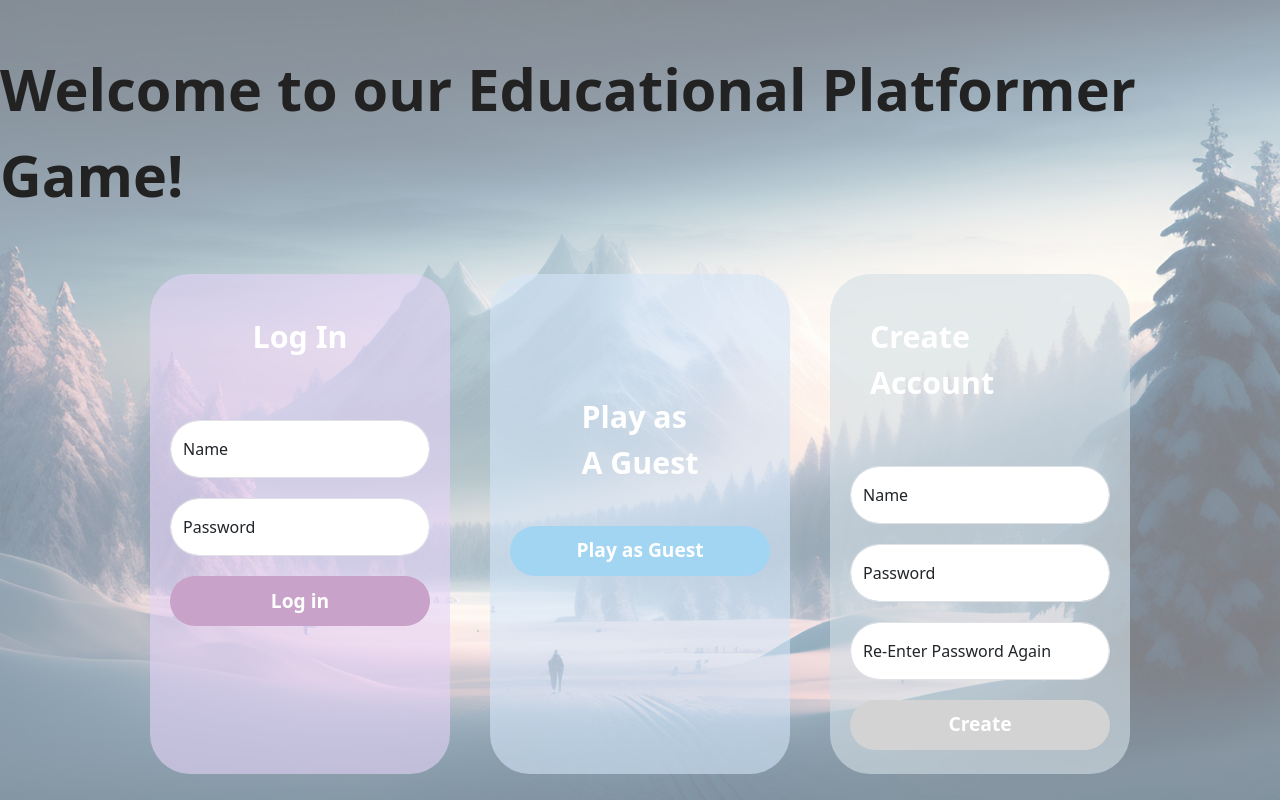
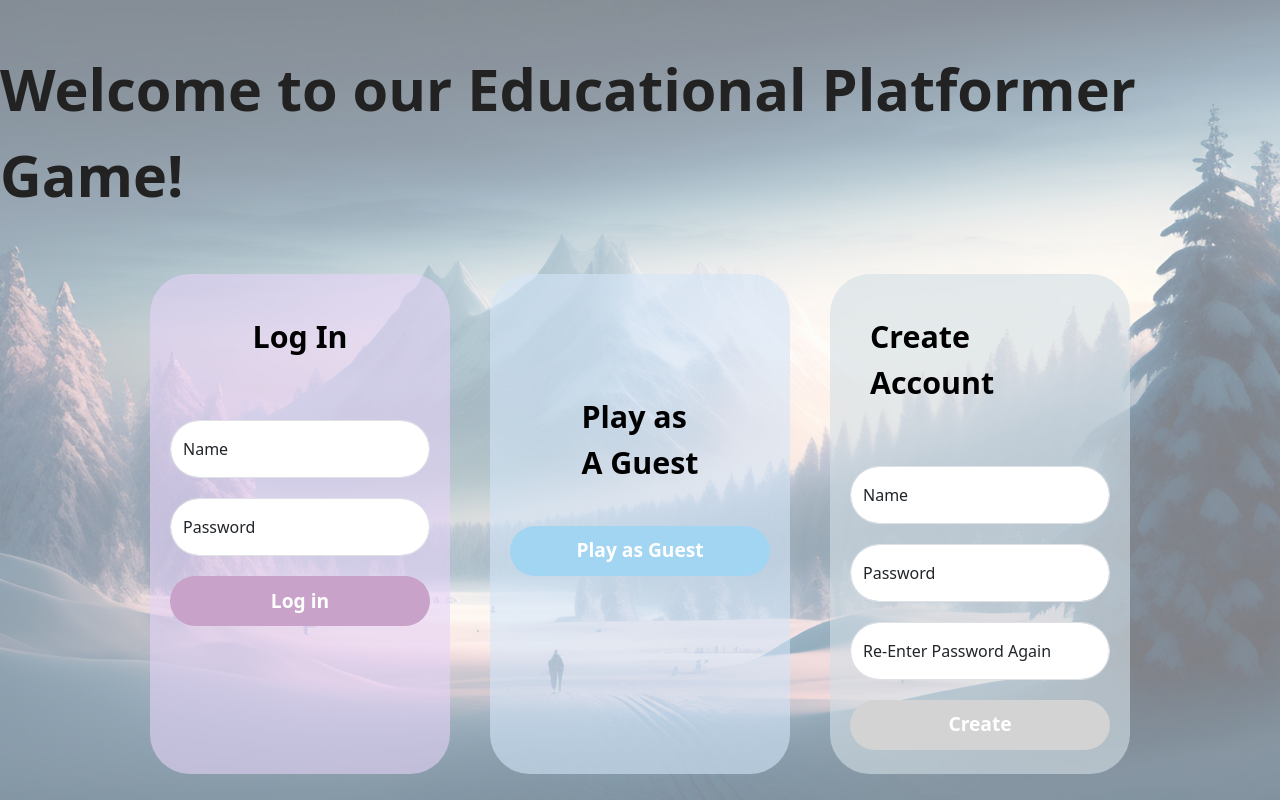
Before and after one commit to reynardo-tjhin/edu-platformer, a Django app: page / in a window 1280 px wide. Run offline with Django 5.2, Linux system fonts and the light colour scheme.

Commit message:
added to design

```diff
--- a/player/static/player/home.css
+++ b/player/static/player/home.css
@@ -101,7 +101,7 @@ body::before {
     font-size: 1.9rem;
     padding: 40px;
     font-weight: bold;
-    color: white;
+    color: black;
     /* text-shadow: 0px 0px 8px purple; */
 }
 .form-signin {
@@ -138,7 +138,7 @@ body::before {
     font-size: 1.9rem;
     padding: 40px;
     font-weight: bold;
-    color: white;
+    color: black;
     /* text-shadow: 0px 0px 8px purple; */
     margin-top: 80px;
 }
@@ -169,7 +169,7 @@ body::before {
     font-size: 1.9rem;
     padding: 40px;
     font-weight: bold;
-    color: white;
+    color: black;
     /* text-shadow: 0px 0px 8px purple; */
 }
 .create-account-button {
```
